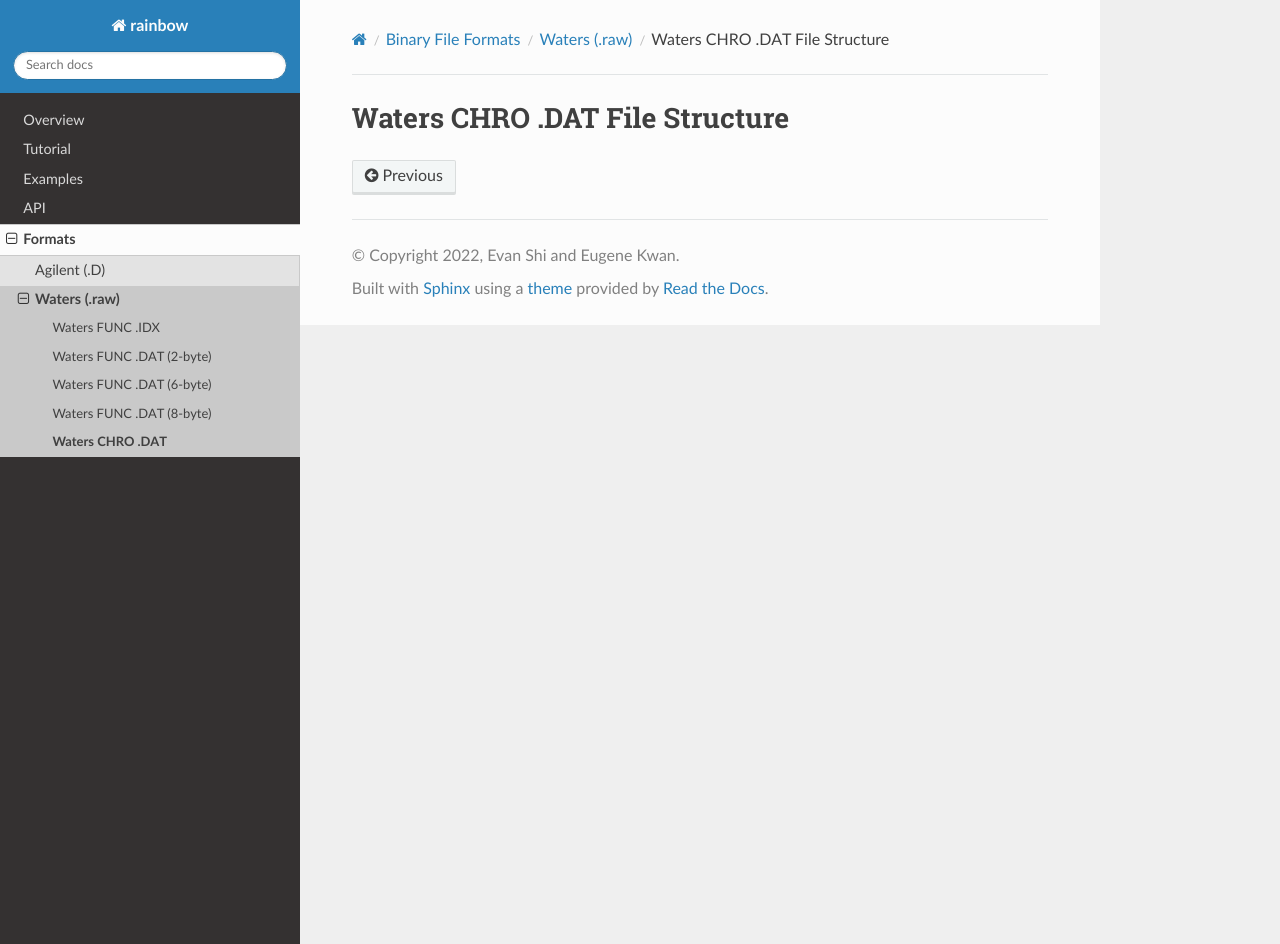
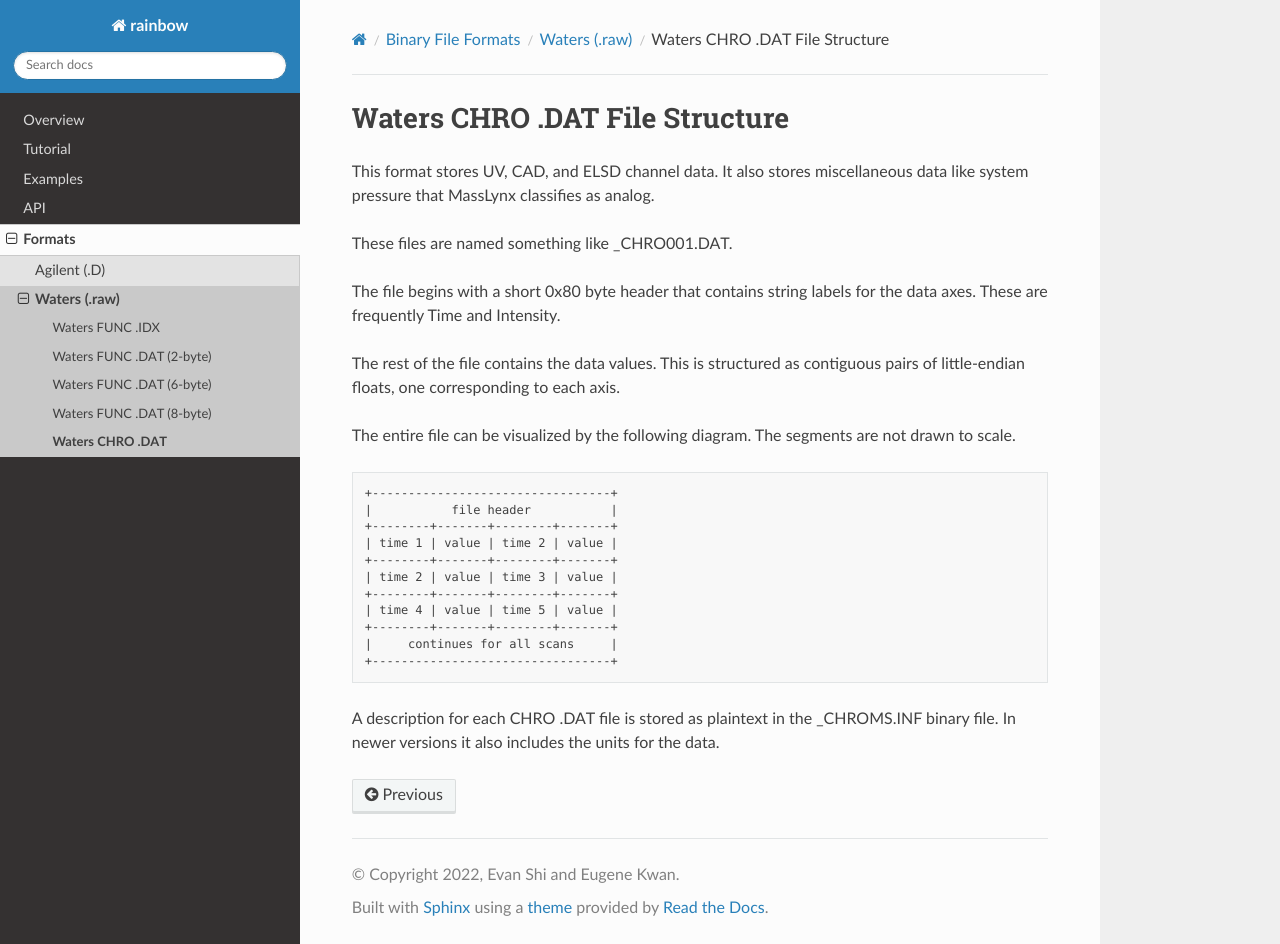
Before and after one commit to evanyeyeye/rainbow, a Sphinx documentation site: the page built from docs/waters/chrodat.rst, in a window 1280 px wide and 944 px high. Built offline with Sphinx 7.4.7 and the Read the Docs theme 2.0.0, drawn with Linux system fonts in a browser that asks for light colours.

Commit message:
Add chrodat docs

```diff
--- a/docs/waters/chrodat.rst
+++ b/docs/waters/chrodat.rst
@@ -2,3 +2,29 @@
 
 Waters CHRO .DAT File Structure
 ===============================
+
+This format stores UV, CAD, and ELSD channel data. It also stores miscellaneous data like system pressure that MassLynx classifies as analog.
+
+These files are named something like _CHRO001.DAT.
+
+The file begins with a short 0x80 byte header that contains string labels for the data axes. These are frequently Time and Intensity.
+
+The rest of the file contains the data values. This is structured as contiguous pairs of little-endian floats, one corresponding to each axis.
+
+The entire file can be visualized by the following diagram. The segments are not drawn to scale.
+
+.. code-block:: text
+
+   +---------------------------------+
+   |           file header           |
+   +--------+-------+--------+-------+
+   | time 1 | value | time 2 | value |
+   +--------+-------+--------+-------+
+   | time 2 | value | time 3 | value |
+   +--------+-------+--------+-------+
+   | time 4 | value | time 5 | value |
+   +--------+-------+--------+-------+
+   |     continues for all scans     |
+   +---------------------------------+
+
+A description for each CHRO .DAT file is stored as plaintext in the _CHROMS.INF binary file. In newer versions it also includes the units for the data.
```
